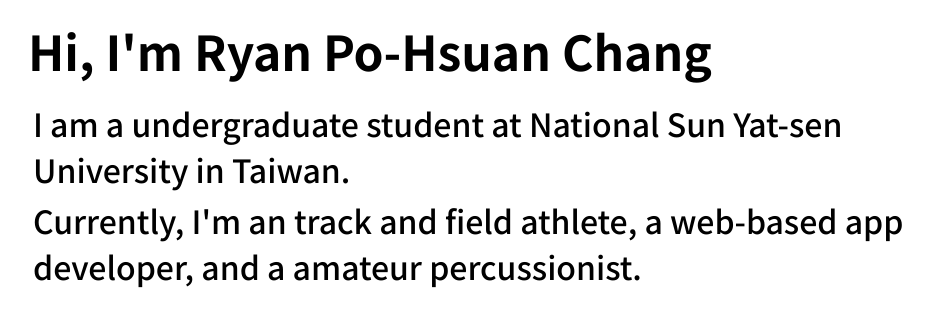
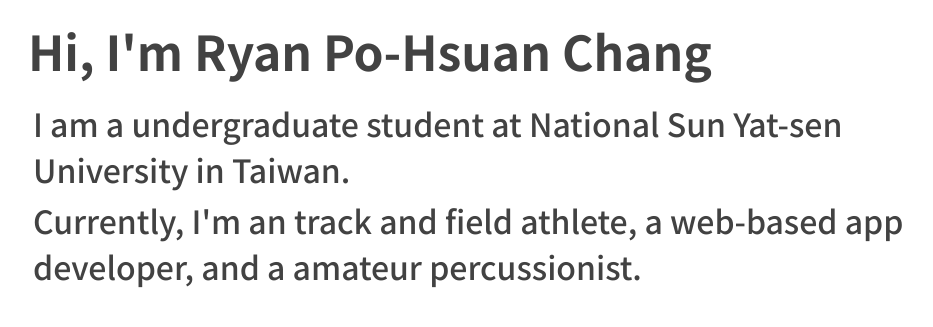
Before and after one commit to ryanxuan930/me.github.io, a PHP site: page / in a window 1280 px wide. Shown: the top 327 px of the page, without its empty margins (162-1095 px from the left). Run offline with PHP 8.4, Linux system fonts and the light colour scheme.

Commit message:
Update main.css

```diff
--- a/main.css
+++ b/main.css
@@ -1,6 +1,7 @@
 *{
 	font-family: 'Noto Sans TC', sans-serif;
 	margin: 0;
+	color: #424242;
 }
 .content{
 	max-width: 900px;
```
